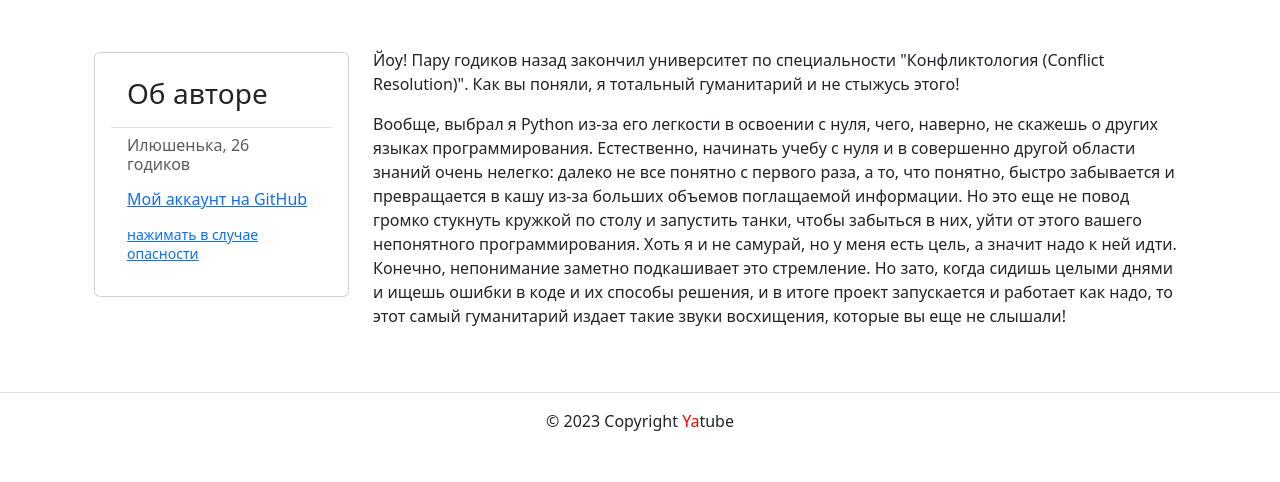
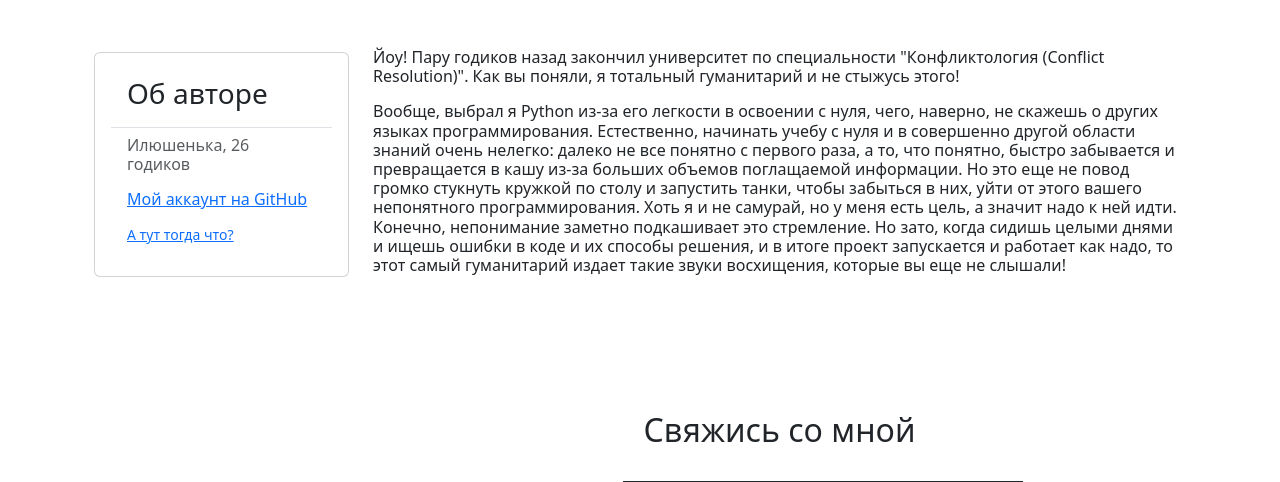
Before and after one commit to Rikworkco/hw05_final, a Django app: page /about/author/ in a window 1280 px wide. Shown: the part 56-538 px from the top of the page. Before the commit the page ends 487 px from the top, so only its background shows below. Run offline with Django 3.2, Linux system fonts and the light colour scheme; some libraries are stand-ins or nearby versions; grey boxes are pictures that could not be loaded.

Commit message:
Статика

```diff
--- a/yatube/templates/about/author.html
+++ b/yatube/templates/about/author.html
@@ -18,7 +18,7 @@
                 <p>Илюшенька, 26 годиков</p>
                 <a href="https://github.com/Rikworkco">Мой аккаунт на GitHub</a>
                 <p></p> <!-- пропуск, чтобы не сливались ссылки -->
-                <small><a href="https://www.youtube.com/watch?v=dQw4w9WgXcQ">нажимать в случае опасности</a></small>
+                <small><a href="https://www.youtube.com/watch?v=dQw4w9WgXcQ">А тут тогда что?</a></small>
               </div>
             </li>
           </ul>
@@ -29,11 +29,17 @@
     <div class="col-md-9">
       <div class="card-body">
         <div class="card-text">
-          <p>Йоу! Пару годиков назад закончил университет по специальности "Конфликтология (Conflict Resolution)". Как вы поняли, я тотальный гуманитарий и не стыжусь этого!
-            <p>Вообще, выбрал я Python из-за его легкости в освоении с нуля, чего, наверно, не скажешь о других языках программирования. Естественно, начинать учебу с нуля и в совершенно другой области знаний очень нелегко: далеко не все понятно с первого раза, а то, что понятно, быстро забывается и превращается в кашу из-за больших объемов поглащаемой информации.
+          <h6><p>Йоу! Пару годиков назад закончил университет по специальности "Конфликтология (Conflict Resolution)". Как вы поняли, я тотальный гуманитарий и не стыжусь этого!</h6>
+            <h6><p>Вообще, выбрал я Python из-за его легкости в освоении с нуля, чего, наверно, не скажешь о других языках программирования. Естественно, начинать учебу с нуля и в совершенно другой области знаний очень нелегко: далеко не все понятно с первого раза, а то, что понятно, быстро забывается и превращается в кашу из-за больших объемов поглащаемой информации.
                 Но это еще не повод громко стукнуть кружкой по столу и запустить танки, чтобы забыться в них, уйти от этого вашего непонятного программирования. Хоть я и не самурай, но у меня есть цель, а значит надо к ней идти. Конечно, непонимание заметно подкашивает это стремление.
-                Но зато, когда сидишь целыми днями и ищешь ошибки в коде и их способы решения, и в итоге проект запускается и работает как надо, то этот самый гуманитарий издает такие звуки восхищения, которые вы еще не слышали!
-            </p>
+                Но зато, когда сидишь целыми днями и ищешь ошибки в коде и их способы решения, и в итоге проект запускается и работает как надо, то этот самый гуманитарий издает такие звуки восхищения, которые вы еще не слышали!</h6>
+            </p><br><br><br><br><br>
+            <h2 align="center">Свяжись со мной</h2><br>
+            <img align="center" src='https://coub-attachments.akamaized.net/coub_storage/coub/simple/cw_timeline_pic/4f21ea52029/2e22834155c757a795645/1546145959_image.jpg'
+            width='400'
+            height='340'
+            border="2" hspace="250">
+            <h4><br><p align="center">Tel: 1-213-373-4253<br></h4>
         </div>
       </div>
     </div>
--- a/yatube/yatube/settings.py
+++ b/yatube/yatube/settings.py
@@ -30,6 +30,8 @@ ALLOWED_HOSTS = [
     '127.0.0.1',
     '[::1]',
     'testserver',
+    'www.Rikworkco.pythonanywhere.com',
+    'Rikworkco.pythonanywhere.com',
 ]
 
 
```
